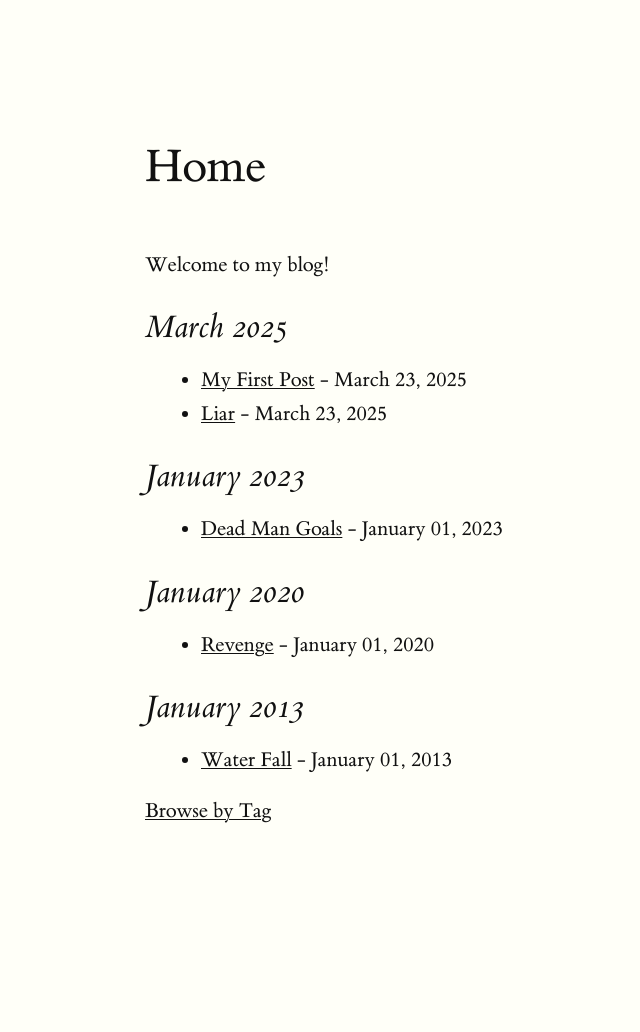
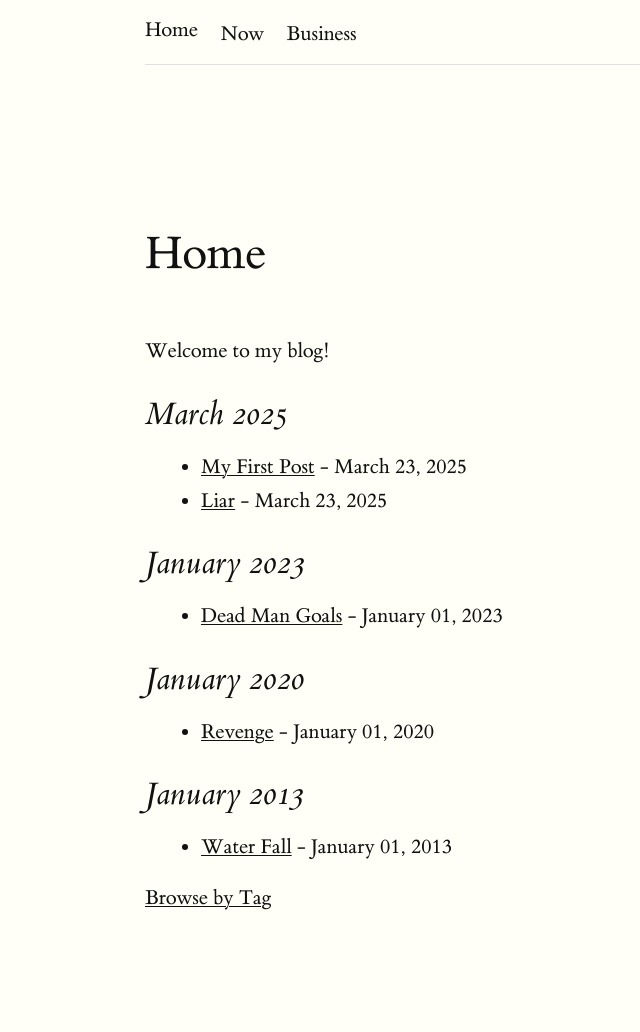
Before and after one commit to pact-wheeler/exp7, a Jekyll site: the page built from index.md, in a window 1280 px wide. Shown: the whole page, without its empty margins (15-655 px from the left). Built offline with Jekyll 4.4.1, drawn with Linux system fonts in a browser that asks for light colours; before the commit the page ends 945 px from its top, so only the background shows below that.

Commit message:
adding headers - no footers and now page

```diff
--- a/_layouts/default.html
+++ b/_layouts/default.html
@@ -5,8 +5,41 @@
     <meta name="viewport" content="width=device-width, initial-scale=1.0">
     <title>{% if page.title %}{{ page.title }} - {% endif %}{{ site.title }}</title>
     <link rel="stylesheet" href="{{ site.baseurl }}/assets/css/tufte.css">
+    <style>
+        /* Header Styles */
+        header {
+            margin: 1rem 0 2rem 0;
+            padding-bottom: 1rem;
+            border-bottom: 1px solid #e0e0e0;
+        }
+
+        header nav ul {
+            list-style-type: none;
+            padding: 0;
+            margin: 0;
+            display: flex;
+        }
+
+        header nav li {
+            margin-right: 1.5rem;
+        }
+
+        header nav a {
+            text-decoration: none;
+        }
+    </style>
 </head>
 <body>
+    <header>
+        <nav>
+            <ul>
+                <li><a href="{{ site.baseurl }}/">Home</a></li>
+                <li><a href="{{ site.baseurl }}/now.html">Now</a></li>
+                <li><a href="danielphayward.com/business">Business</a></li>
+            </ul>
+        </nav>
+    </header>
+
     <article>
         <h1>{% if page.title %}{{ page.title }}{% else %}{{ site.title }}{% endif %}</h1>
         <section>
```
Also changed, not shown: now.html (added, +12 -0 lines).
